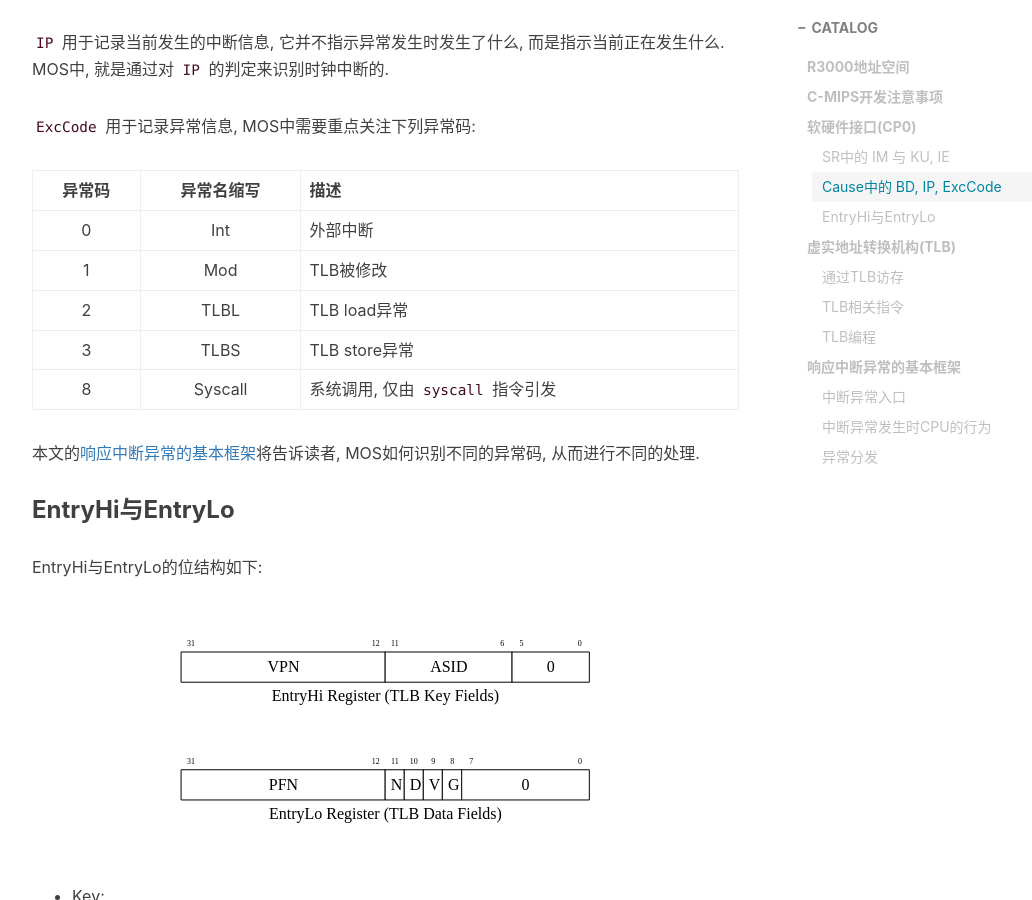
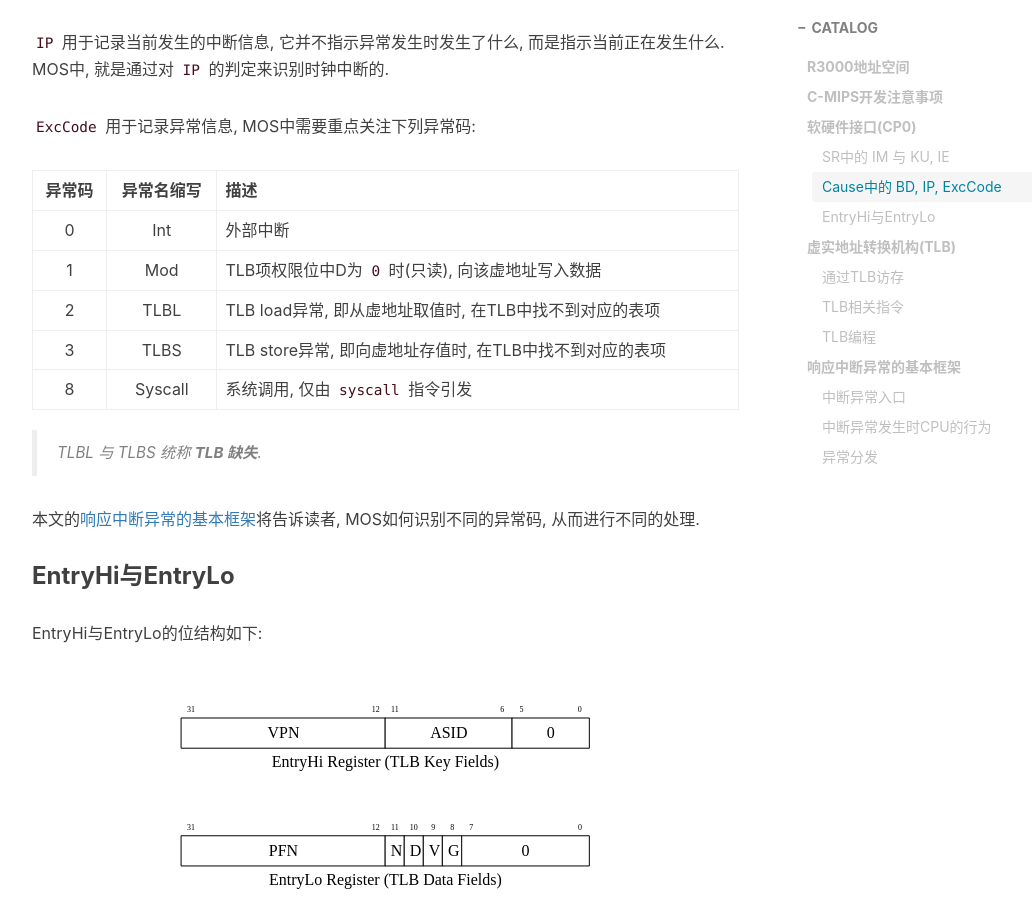
Before and after one commit to Coekjan/coekjan.github.io, a Jekyll site: the page built from _posts/MOS/2021-07-15-Introduction.md, in a window 1280 px wide and 900 px high, scrolled down 5084 px. Shown: the whole window, without its empty margins (233-1265 px from the left). Built offline with Jekyll 4.4.1, drawn with Linux system fonts in a browser that asks for light colours; nearby versions of some CDN libraries; comment, search, counter and statistics services are not loaded.

Commit message:
Add information about TLB Exception

```diff
--- a/_posts/MOS/2021-07-15-Introduction.md
+++ b/_posts/MOS/2021-07-15-Introduction.md
@@ -110,10 +110,12 @@ ID | 寄存器名 | 功能 | 备注
 异常码 | 异常名缩写 | 描述
 :-: | :-: | :--
 0 | Int | 外部中断
-1 | Mod | TLB被修改
-2 | TLBL | TLB load异常
-3 | TLBS | TLB store异常
+1 | Mod | TLB项权限位中D为 `0` 时(只读), 向该虚地址写入数据
+2 | TLBL | TLB load异常, 即从虚地址取值时, 在TLB中找不到对应的表项
+3 | TLBS | TLB store异常, 即向虚地址存值时, 在TLB中找不到对应的表项
 8 | Syscall | 系统调用, 仅由 `syscall` 指令引发
+
+> TLBL 与 TLBS 统称 **TLB 缺失**.
 
 本文的[响应中断异常的基本框架](#响应中断异常的基本框架)将告诉读者, MOS如何识别不同的异常码, 从而进行不同的处理.
 
```
